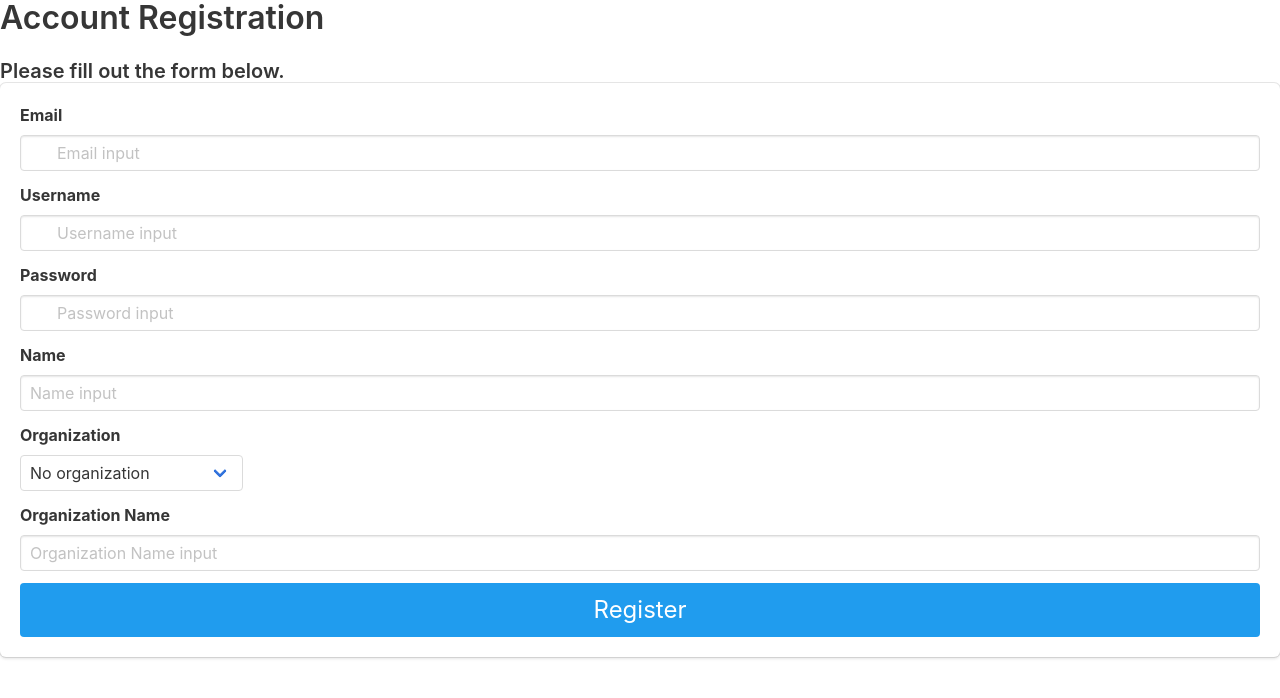
After one commit to AsherW1024/S26-CPSC4910-Team23, a Flask app: page /register in a window 1280 px wide. The commit adds this page. Shown: the top 698 px of the page. Run offline with Flask 3, Linux system fonts and the light colour scheme.

Commit message:
Added login and register pages that connect to the welcome page and link to the home page.

```diff
--- a/application.py
+++ b/application.py
@@ -1,10 +1,11 @@
-from flask import *
+from flask import Flask, render_template, redirect, url_for
 import pymysql
 from config import db_config
+import os
 
 application = Flask(__name__)
 
-
+#application.secret_key = os.urandom(24)  # Use a secure random key in production
 
 """
 This uses the data provided in the db_config.py file to intinialize and return
@@ -36,20 +37,20 @@ def queryDb(query: str):
 	finally:
 		connection.close()
 
-"""
-For now, this is serving as the landing page.
-Prompts users to either register or log in.
-Pressing either will bring users to the about page.
-After account creation and log ins are implemented,
-buttons will take them there instead.
-"""
+
+
 @application.route("/")
 def welcome():
 	return render_template("welcome.html")
 
+@application.route("/home")
+def home():
+	return render_template("home.html")
 
 """
-about page
+This is the about page. Right now it serves as the landing page. Later this will
+need to be changed to have a different route. '@application.route("/about/")'
+for example.
 """
 @application.route("/about")
 def about():
@@ -59,5 +60,18 @@ def about():
 
 	return render_template("about.html", accountCount=accountCount)
 
-if __name__ == "__main__":
-	application.run()
+@application.route("/login")
+def login():
+	return render_template("login.html")
+
+@application.route("/login", methods=["POST"])
+def loginUser():
+	return redirect(url_for("home"))
+
+@application.route("/register")
+def register():
+	return render_template("register.html")
+
+@application.route("/register", methods=["POST"])
+def registerUser():
+	return redirect(url_for("login"))
--- /dev/null
+++ b/templates/register.html
@@ -0,0 +1,69 @@
+<!DOCTYPE html>
+<html lang="en">
+<head>
+	<meta charset="UTF-8">
+	<link rel="stylesheet" type="text/css" href="https://cdnjs.cloudflare.com/ajax/libs/bulma/0.7.2/css/bulma.min.css">
+	<title>Register</title>
+</head>
+<body>
+    <div>
+        <h3 class="title is-3">Account Registration</h3>
+        <h5 class="title is-5">Please fill out the form below.</h5>
+    </div>
+    <div>
+        <div class="box">
+            <form method="POST" action="/register">
+                <div class="field">
+                    <label class="label">Email</label>
+                    <div class="control has-icons-left">
+                        <input class="input" type="text" placeholder="Email input">
+                        <span class="icon is-small is-left">
+                            <i class="fas fa-envelope"></i>
+                        </span>
+                    </div>
+                </div>
+                <div class="field">
+                    <label class="label">Username</label>
+                    <div class="control has-icons-left">
+                        <input class="input" type="text" placeholder="Username input">
+                        <span class="icon is-small is-left">
+                            <i class="fas fa-user"></i>
+                        </span>
+                    </div>
+                </div>
+                <div class="field">
+                    <label class="label">Password</label>
+                    <div class="control has-icons-left">
+                        <input class="input" type="text" placeholder="Password input">
+                    </div>
+                </div>
+                <div class="field">
+                    <label class="label">Name</label>
+                    <div class="control">
+                        <input class="input" type="text" placeholder="Name input">
+                    </div>
+                </div>
+                <div class="field">
+                    <label class="label">Organization</label>
+                    <div class="control">
+                        <div class="select">
+                            <select>
+                                <option>No organization</option>
+                                <option>Join organization</option>
+                                <option>Create an organization</option>
+                            </select>
+                        </div>
+                    </div>
+                </div>
+                <div class="field">
+                    <label class="label">Organization Name</label>
+                    <div class="control">
+                        <input class="input" type="text" placeholder="Organization Name input">
+                    </div>
+                </div>
+                <button class="button is-block is-info is-large is-fullwidth">Register</button>
+            </form>
+        </div>
+    </div>
+</body>
+</html>
--- a/templates/welcome.html
+++ b/templates/welcome.html
@@ -11,10 +11,10 @@
 		<h2>Have you used this application before?</h2>
 	</div>
 	<div>
-		<a href="{{url_for('about')}}">
+		<a href="{{url_for('register')}}">
 			<button type="button" id="create-account">Create an Account</button>
 		</a>
-		<a href="{{url_for('about')}}">
+		<a href="{{url_for('login')}}">
 			<button type="button" id="log-in">Log In</button>
 		</a>
 	</div>
```
Also changed, not shown: static/css/navigation.css (added, +28 -0 lines), templates/about.html (+10 -10 lines), templates/home.html (added, +16 -0 lines), templates/login.html (added, +34 -0 lines), templates/page.html (added, +25 -0 lines).
